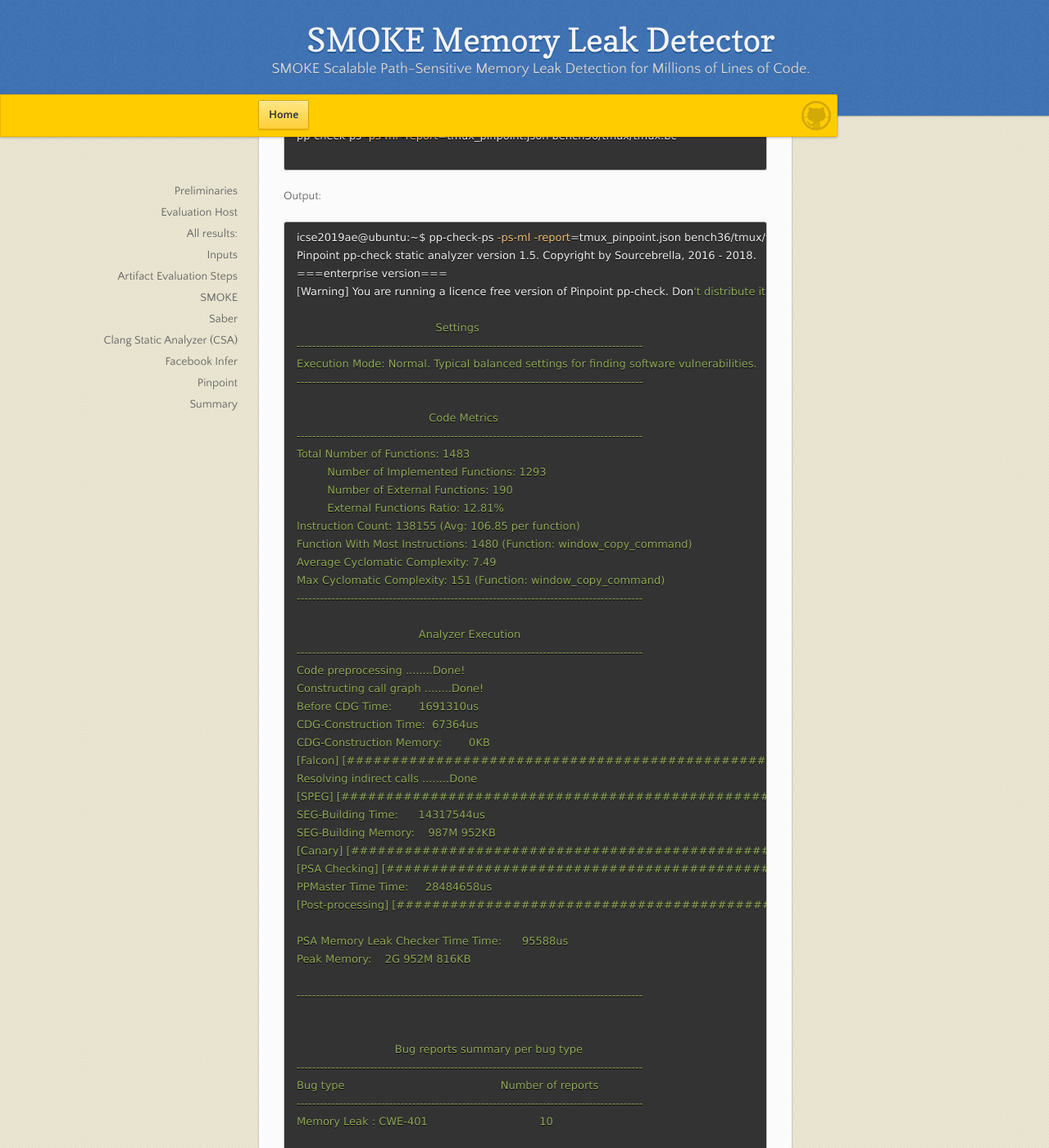
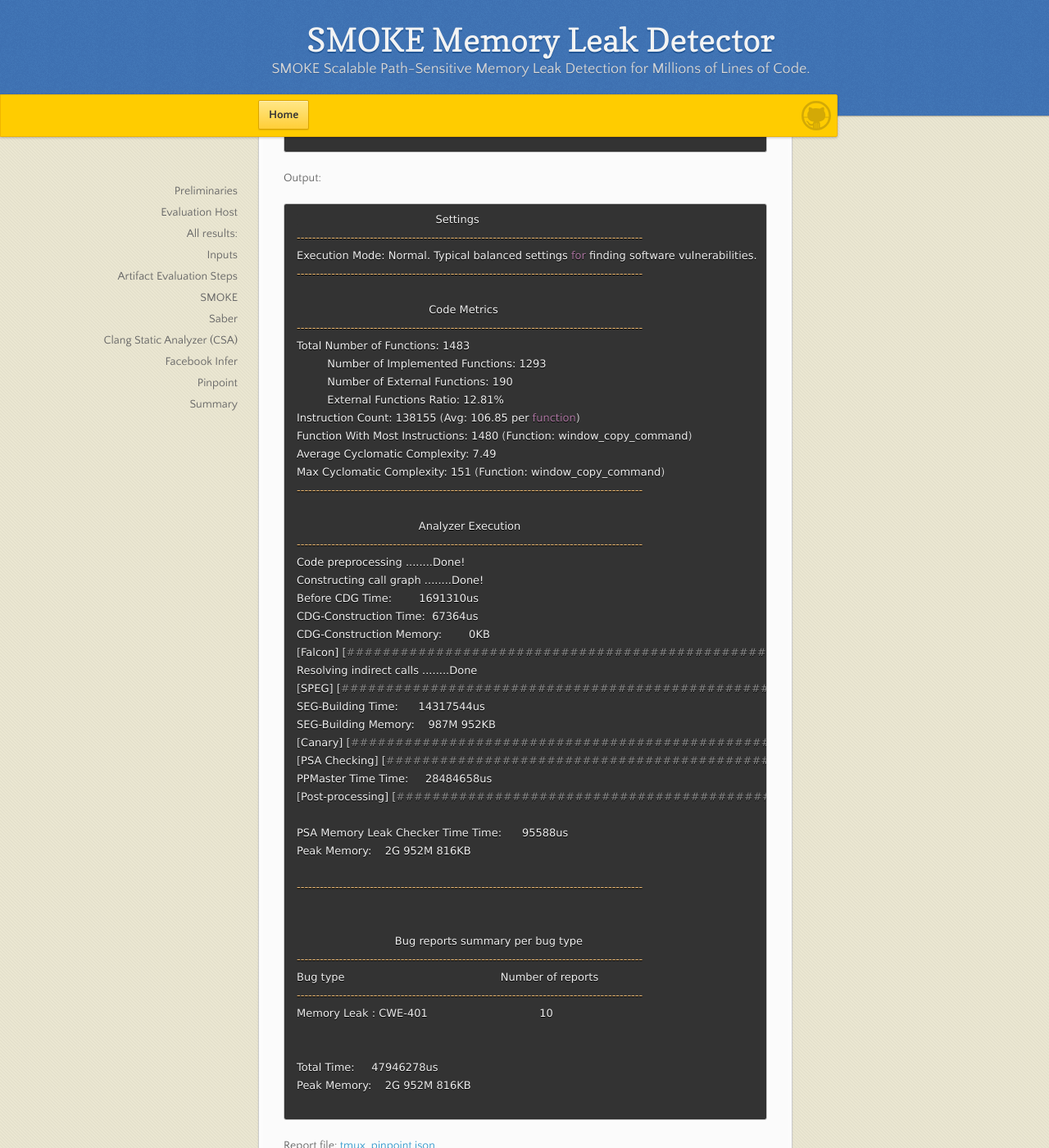
Before and after one commit to smokeml/smokeml.github.io, a Jekyll site: the page built from icseae.md, in a window 1280 px wide and 1400 px high, scrolled down 8806 px. Shown: the whole window at 82% size. Built offline with Jekyll 4.4.1, drawn with Linux system fonts in a browser that asks for light colours; our own code applies the rules of GitHub Pages for plain Markdown files; some of the changed text lies outside the part shown.

Commit message:
Update commands used. use pp-smoke and pp-pinpiont instead of a long list.

````diff
--- a/icseae.md
+++ b/icseae.md
@@ -21,8 +21,8 @@ NOTE: when running large benchmark programs (>0.5MLoC), the computation resource
 In the server, we have installed all necessary binaries for evaluation:
 
 
-* **pp-check** the binary of SMOKE
-* **pp-check-ps** the binary of PINPOINT
+* **pp-smoke** the script to run SMOKE
+* **pp-pinpoint** the script to run PINPOINT
 * **saber** the binary of saber
 * **pp-capture** our wrapper of clang static analyzer
 * **infer** the facebook infer analyzer
@@ -106,10 +111,7 @@ For Infer and CSA, we need to know the **[Source Dir]** for a project **[Proj Na
 | wine        | <sub>/bigdata/fangang/cases/superlarge/wine/wine/build</sub>                                     |
 | firefox     | <sub>/bigdata/fangang/cases/superlarge/firefox/src/mozilla-unified/obj-x86_64-pc-linux-gnu</sub> |
 
-! /home/fangang and /bigdata/fangang are accessible for user icse2019ae.
 
-
-For readers who are interested of how to generate Bitcode files and compilation databases, please refer to: [PP-Capture](/producebc)
 
 *********************************************
 
@@ -122,13 +124,12 @@ We use [Tmux](https://github.com/tmux/tmux) as an example to illustrate the eval
 Commands:
 
 ```bash
-pp-check  -report=tmux_smoke.json -solver-timeout=300 -psa-timeout=10 -ssu-ml -report-scoring=true -ssu-para-build=false  -execution-mode=glancing -memsafty-slicing -equiv-enable-pta=falcon bench36/tmux/tmux.bc
+pp-smoke  -report=tmux_smoke.json bench36/tmux/tmux.bc
 
 ```
 
 Program output:
 ```bash
-icse2019ae@ubuntu:~$ pp-check -solver-timeout=300 -psa-timeout=10 -ssu-ml -report-scoring=true -ssu-para-build=false  -execution-mode=glancing -memsafty-slicing -equiv-enable-pta=falcon bench36/tmux/tmux.bc -report=tmux_smoke.json
 Welcome back. Your licence will expire in 2914986 days (9999-12-31)
 === Glancing Mode : A quick glance of the project, not deep but fast ===
 
@@ -385,17 +386,12 @@ Summary of the reports
 
 Commands:
 ```bash
-pp-check-ps -ps-ml -report=tmux_pinpoint.json bench36/tmux/tmux.bc
+pp-pinpoint -report=tmux_pinpoint.json bench36/tmux/tmux.bc
 
 ```
 
 Output:
 ```bash
-icse2019ae@ubuntu:~$ pp-check-ps -ps-ml -report=tmux_pinpoint.json bench36/tmux/tmux.bc
-Pinpoint pp-check static analyzer version 1.5. Copyright by Sourcebrella, 2016 - 2018.
-===enterprise version===
-[Warning] You are running a licence free version of Pinpoint pp-check. Don't distribute it.
-
                                          Settings
 ------------------------------------------------------------------------------------------
 Execution Mode: Normal. Typical balanced settings for finding software vulnerabilities.
````
Also changed, not shown: other parts of icseae.md (+5 -0 lines).
